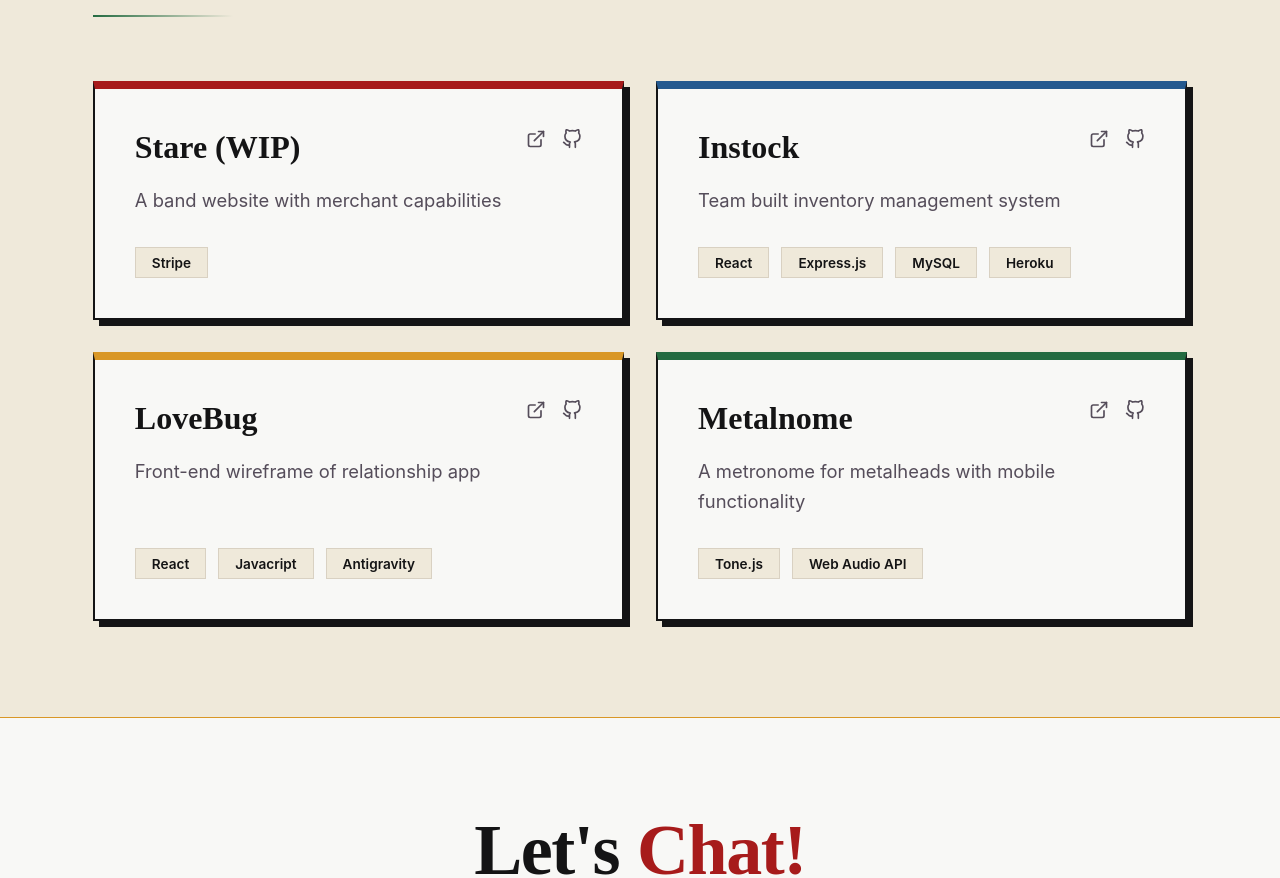
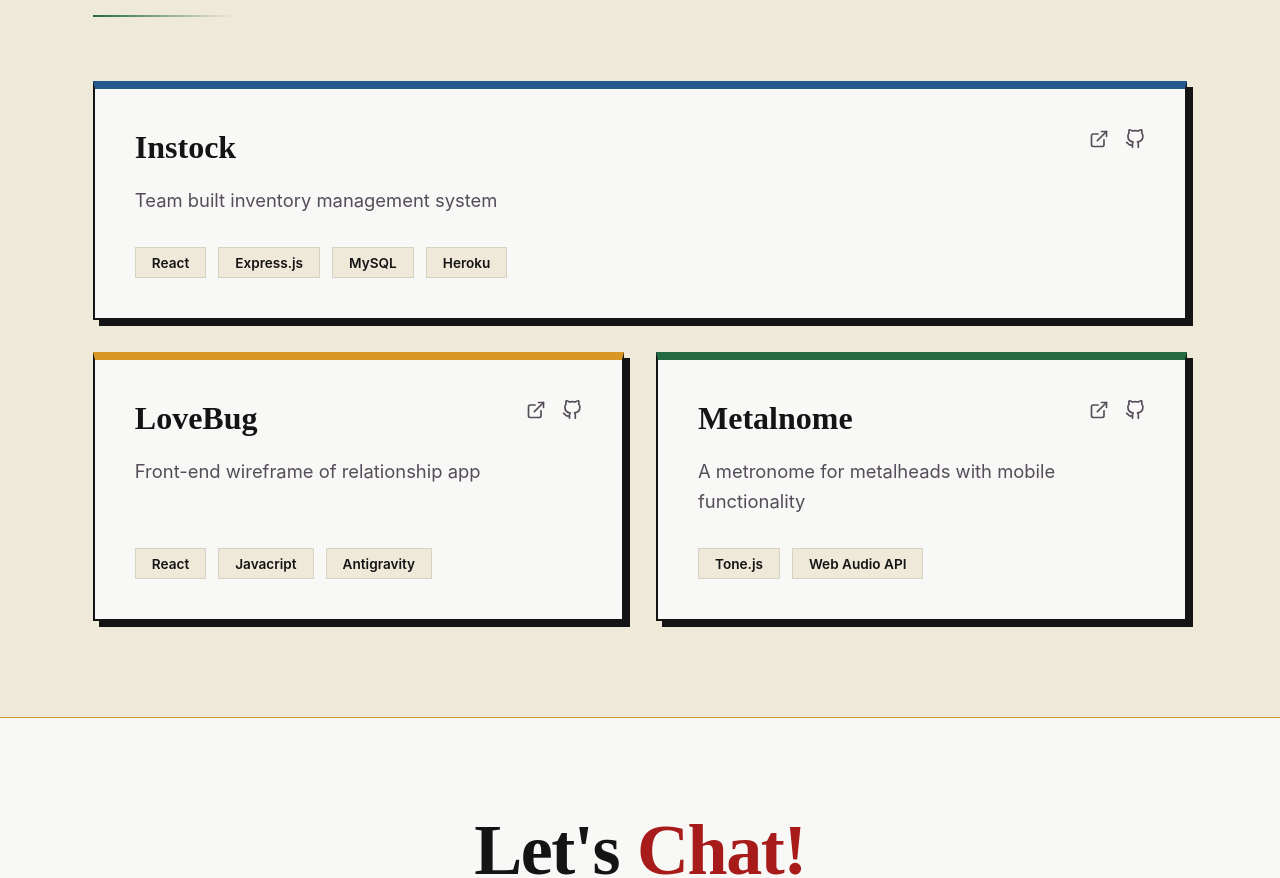
Before and after one commit to maritzbuchholz/portfolio, a React (Vite) app: page / in a window 1280 px wide. Shown: the part 2460-3338 px from the top of the page. Built offline with nearby package versions, Linux system fonts and the light colour scheme.

Commit message:
update projects

```diff
--- a/src/Components/Featured/Featured.jsx
+++ b/src/Components/Featured/Featured.jsx
@@ -24,14 +24,14 @@ const FeaturedCard = ({ title, description, tags, accent, githubLink, externalLi
 
 const Featured = () => {
     const projectsTop = [
-        {
-            title: "Stare (WIP)",
-            accent: "red",
-            description: "A band website with merchant capabilities",
-            tags: ["Stripe"],
-            githubLink: "#",
-            externalLink: "#"
-        },
+        // {
+        //     title: "Stare (WIP)",
+        //     accent: "red",
+        //     description: "A band website with merchant capabilities",
+        //     tags: ["Stripe"],
+        //     githubLink: "#",
+        //     externalLink: "#"
+        // },
         {
             title: "Instock",
             accent: "blue",
```
